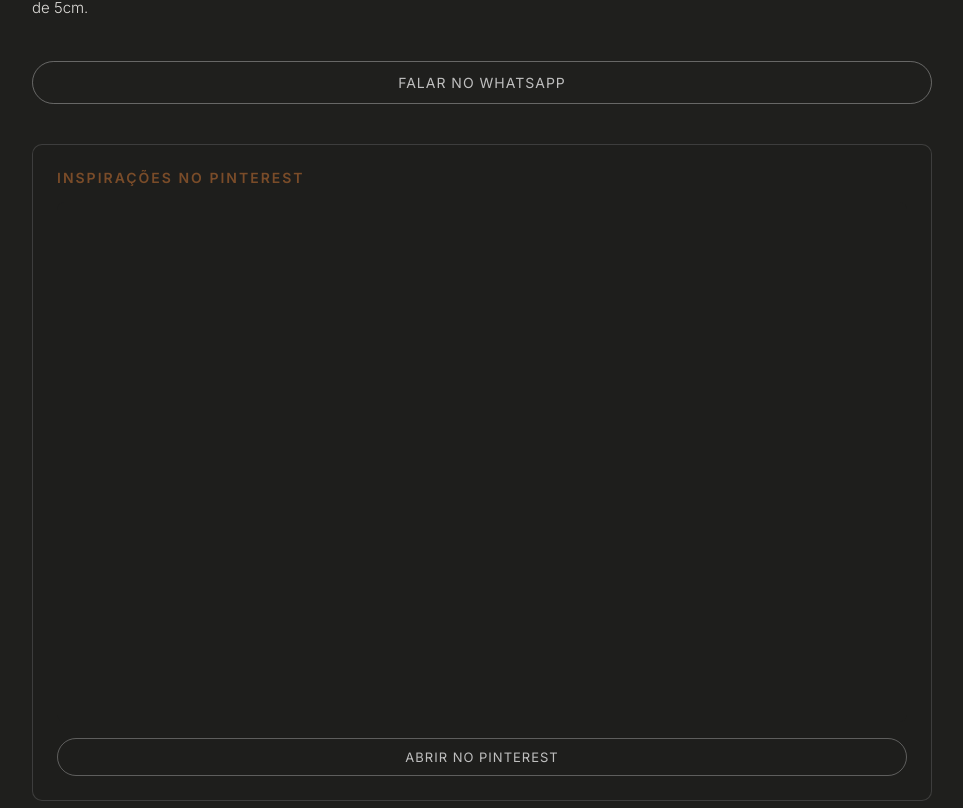
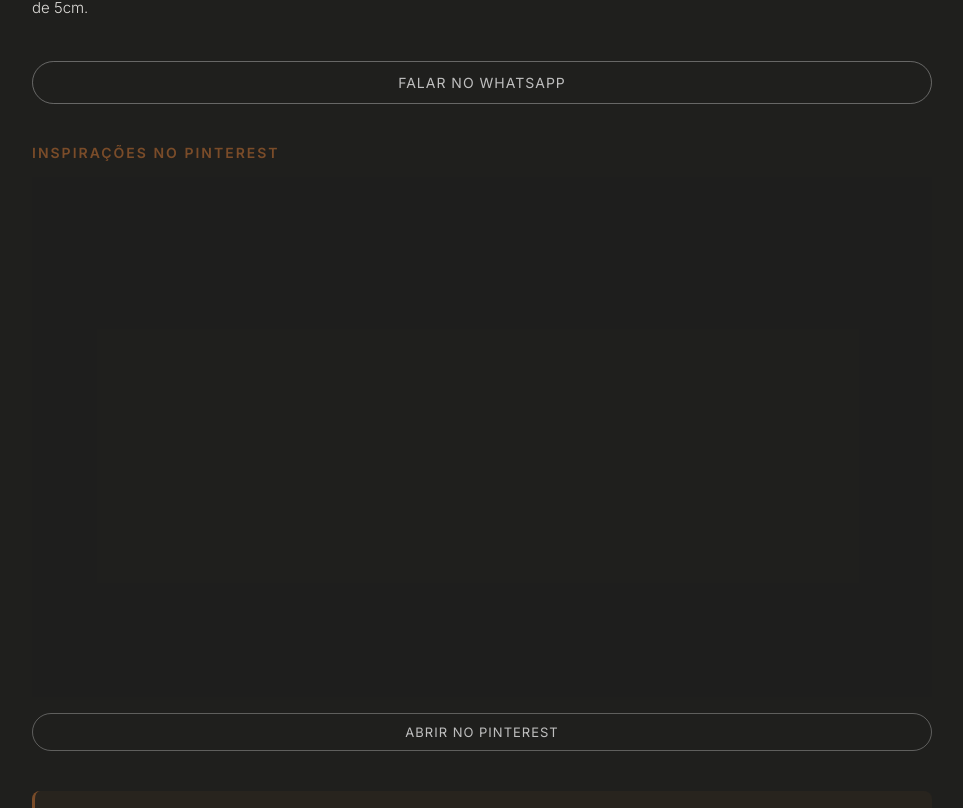
Before and after one commit to eduardo-weise/wedding-page, an Angular app: page / in a window 1280 px wide. Shown: the part 2212-3020 px from the top of the page, without its empty margins (158-1121 px from the left). Built offline with nearby package versions, Linux system fonts and the light colour scheme.

Commit message:
refactor: ajuste do card de inspirações de flash tattoo

```diff
--- a/src/app/components/flash-tattoo/flash-tattoo.component.scss
+++ b/src/app/components/flash-tattoo/flash-tattoo.component.scss
@@ -85,10 +85,7 @@
     }
 
     .pinterest-card {
-      background-color: color-mix(in srgb, var(--color-bg) 60%, transparent);
-      border: 1px solid color-mix(in srgb, var(--color-primary) 20%, transparent);
-      border-radius: 10px;
-      padding: 24px;
+      padding: 0;
       margin-bottom: 40px;
 
       .pinterest-title {
@@ -101,7 +98,6 @@
 
       .pinterest-embed {
         min-height: 520px;
-        border-radius: 8px;
         background-color: color-mix(in srgb, var(--color-bg) 70%, transparent);
         overflow: hidden;
 
@@ -174,8 +170,6 @@
       }
 
       .pinterest-card {
-        padding: 18px;
-
         .pinterest-embed {
           min-height: 420px;
 
```
